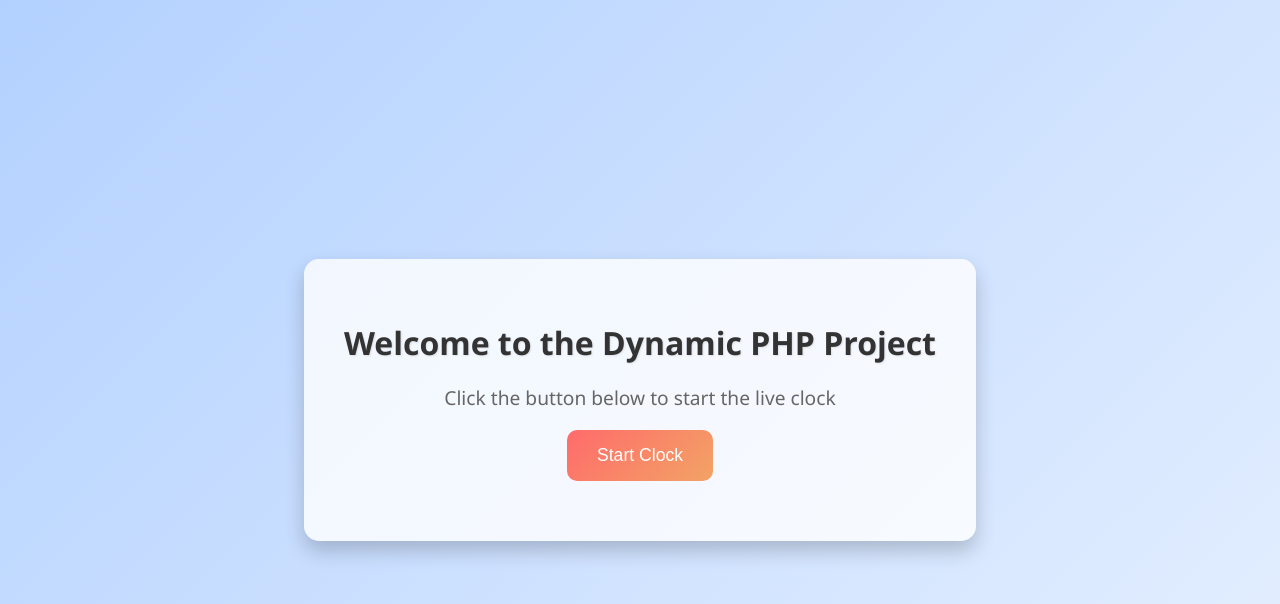
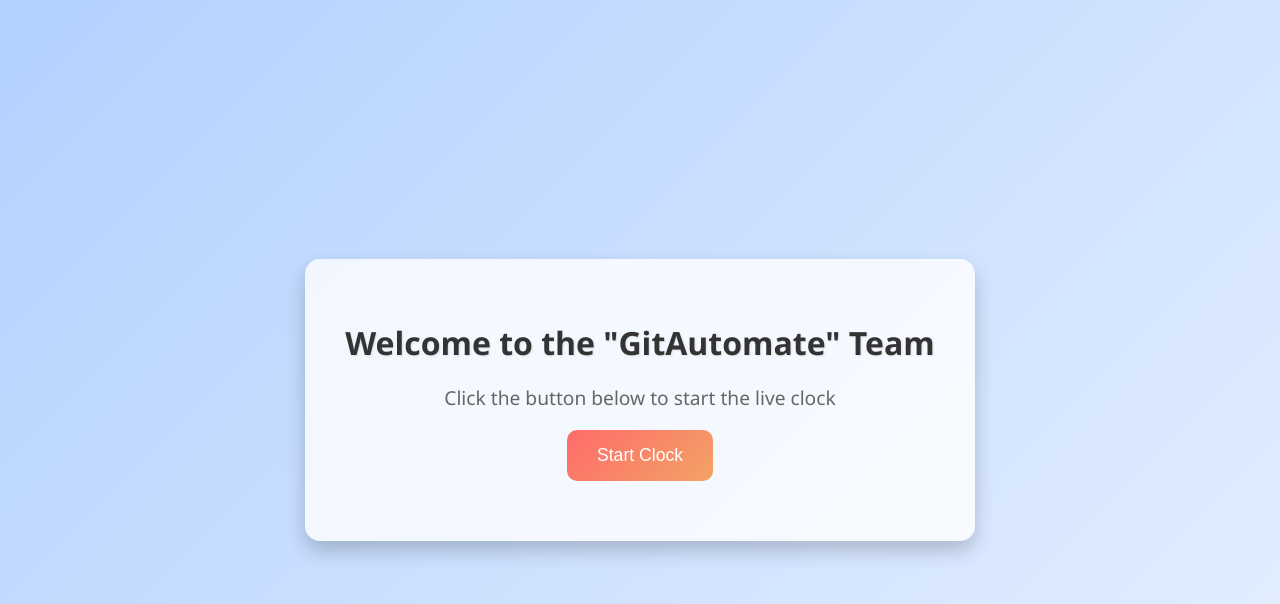
Before and after one commit to megha-6/gitautomate, a PHP site: page / in a window 1280 px wide. Shown: the top 604 px of the page. Run offline with PHP 8.4, Linux system fonts and the light colour scheme.

Commit message:
Update index.php changed the description

```diff
--- a/index.php
+++ b/index.php
@@ -61,7 +61,7 @@
 </head>
 <body>
     <div class="container">
-        <h1>Welcome to the Dynamic PHP Project</h1>
+        <h1>Welcome to the "GitAutomate" Team</h1>
         <p>Click the button below to start the live clock</p>
         <button onclick="startClock()">Start Clock</button>
         <div id="clock"></div>
```
